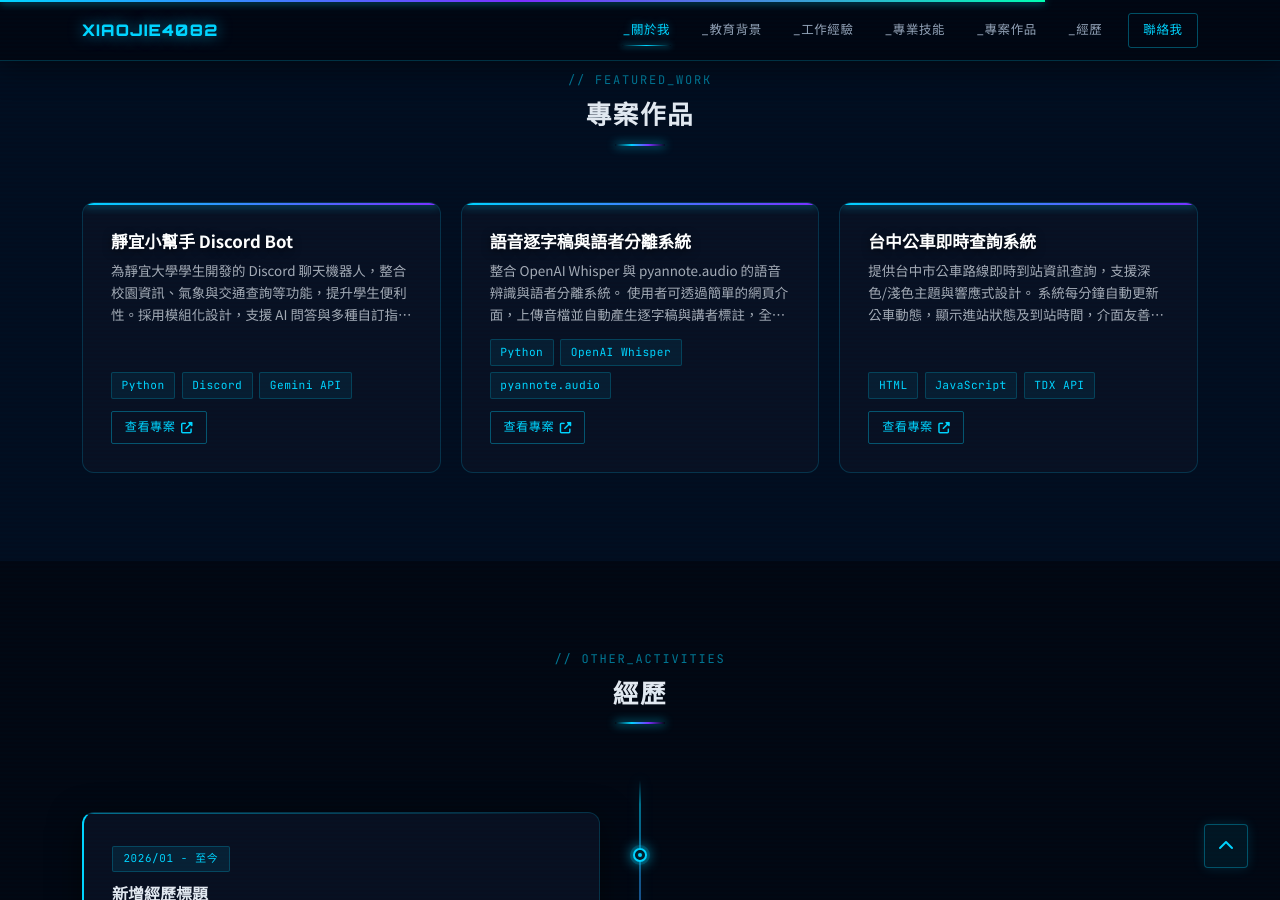
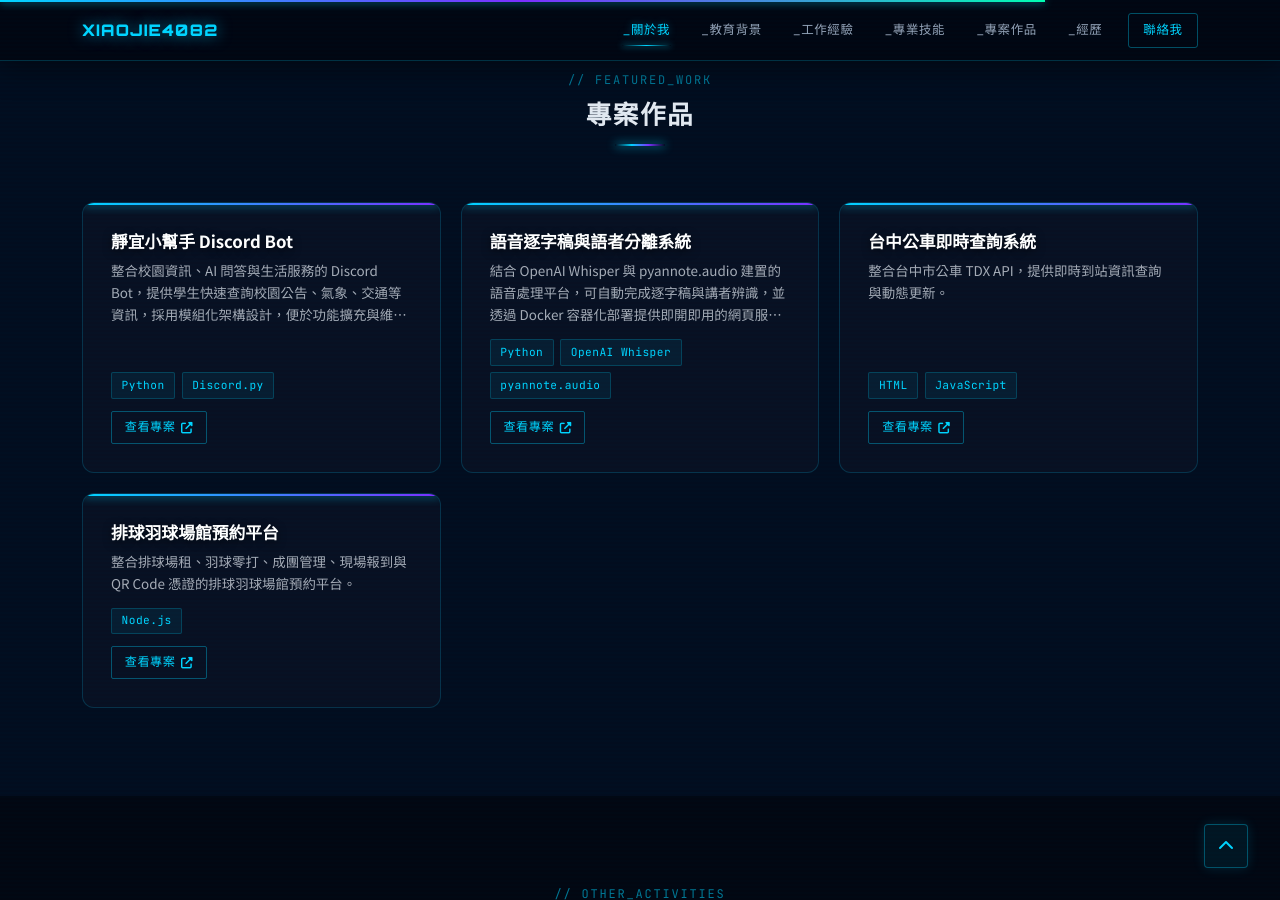
Before and after one commit to xiaojie4082/xiaojie4082.github.io, a Jekyll site: the page built from index.html, in a window 1280 px wide and 900 px high, scrolled down 3442 px. Built offline with Jekyll 4.4.1, drawn with Linux system fonts in a browser that asks for light colours; nearby versions of some CDN libraries.

Commit message:
chore: replace legacy project configuration with new projects.yml data file

```diff
--- a/_data/projects.yml
+++ b/_data/projects.yml
@@ -1,18 +1,16 @@
 - title: 靜宜小幫手 Discord Bot
   description: |
-     為靜宜大學學生開發的 Discord 聊天機器人，整合校園資訊、氣象與交通查詢等功能，提升學生便利性。採用模組化設計，支援 AI 問答與多種自訂指令。
-  image: /assets/images/projects/pu_discord_bot.jpg
+    整合校園資訊、AI 問答與生活服務的 Discord Bot，提供學生快速查詢校園公告、氣象、交通等資訊，採用模組化架構設計，便於功能擴充與維護。
+  image: /
   tags:
     - Python
-    - Discord
-    - Gemini API
+    - Discord.py
   link: https://github.com/xiaojie4082/PU_Discord_Bot
 
 - title: 語音逐字稿與語者分離系統
   description: |
-    整合 OpenAI Whisper 與 pyannote.audio 的語音辨識與語者分離系統。
-    使用者可透過簡單的網頁介面，上傳音檔並自動產生逐字稿與講者標註，全程於 Docker 容器中運行，無須額外安裝環境。
-  image: /assets/images/projects/multi_whisper_speaker_ui.jpg
+    結合 OpenAI Whisper 與 pyannote.audio 建置的語音處理平台，可自動完成逐字稿與講者辨識，並透過 Docker 容器化部署提供即開即用的網頁服務。
+  image: /
   tags:
     - Python
     - OpenAI Whisper
@@ -21,11 +19,17 @@
 
 - title: 台中公車即時查詢系統
   description: |
-    提供台中市公車路線即時到站資訊查詢，支援深色/淺色主題與響應式設計。
-    系統每分鐘自動更新公車動態，顯示進站狀態及到站時間，介面友善易用。
-  image: /assets/images/projects/taichung_bus.jpg
+    整合台中市公車 TDX API，提供即時到站資訊查詢與動態更新。
+  image: /
   tags:
     - HTML
     - JavaScript
-    - TDX API
   link: https://xiaojie4082.github.io/Taichung_Bus/
+
+- title: 排球羽球場館預約平台
+  description: |
+    整合排球場租、羽球零打、成團管理、現場報到與 QR Code 憑證的排球羽球場館預約平台。
+  image: /
+  tags:
+    - Node.js
+  link: https://bookingsport.dpdns.org/
```
Also changed, not shown: 14 other files.
